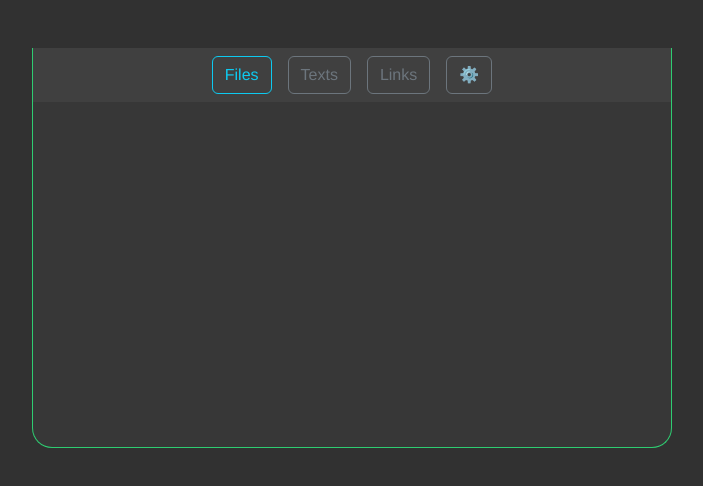
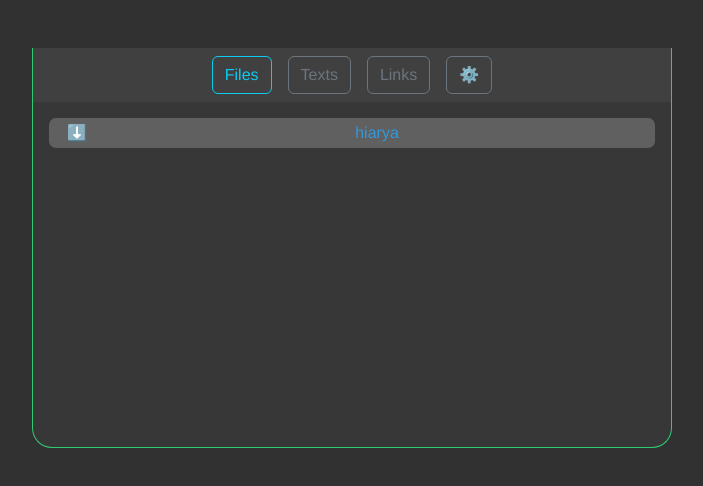
Before and after one commit to shabane/percival-front, a Vue app: page / in a window 1280 px wide. Shown: the top 486 px of the page, without its empty margins (288-991 px from the left). Built offline with nearby package versions, Linux system fonts and the light colour scheme.

Commit message:
chore: use FileList component for just test

```diff
--- a/src/views/HomeView.vue
+++ b/src/views/HomeView.vue
@@ -36,14 +36,22 @@
           </button>
         </div>
       </div>
+
+      <div class="mt-3">
+        <FileList file_name="hiarya" dest="/link" />
+      </div>
     </div>
   </div>
 </template>
 
 <script>
+import FileList from "@/components/FIleList";
+
 export default {
   name: "HomeView",
-  components: {},
+  components: {
+    FileList,
+  },
   data() {
     return {
       selected_tab: "files",
```
